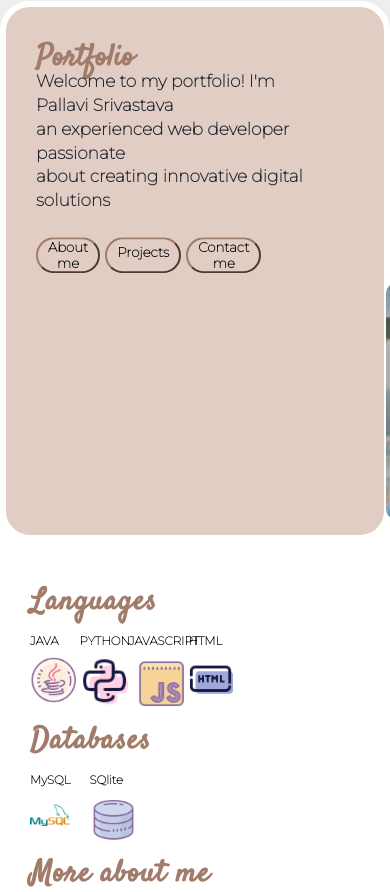
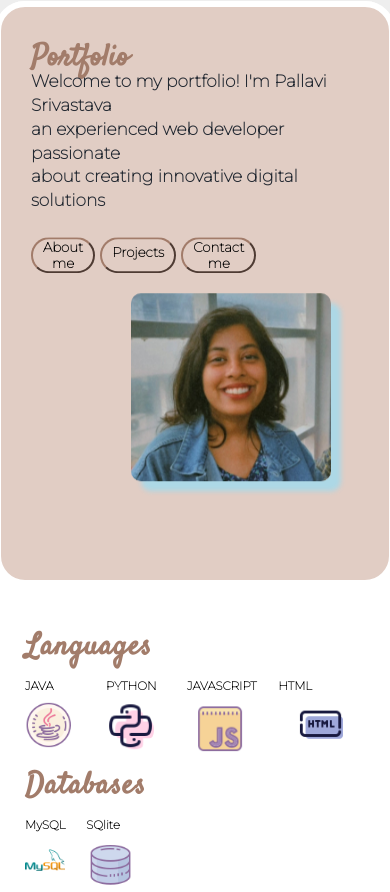
Before and after one commit to PallaviSrivastavaa/MyPortfolio, a plain HTML site: page index.html in a window 390 px wide. Shown: the top 892 px of the page. Drawn offline with Linux system fonts and the light colour scheme.

Commit message:
Update styles.css

```diff
--- a/styles.css
+++ b/styles.css
@@ -328,16 +328,14 @@
     color:white;
   }
   @media screen and (max-width:768px) {
-
-    .card{
-      height: 1200px;
-      width: 450px;
-
-    }
     h1{
       height: 0.5px;
       margin-bottom: 20px;
       float: none;
+    }
+    .card{
+      height: 1300px;
+      width: 400px;
     }
     .choice{
       width: 200px;
@@ -345,24 +343,18 @@
 
     }
     .card-wrapper{
-      height: 900px;
-      width: fit-content;
+      height: 1500px;
     }
-
    .container{
     height: fit-content;
-
    }
    p{
-    font-size: 10px;
-    margin-right: 50px;
-
-
+    font-size: smaller;
    }
-   .img-prof2{
+   .img-prof{
     width: 200px;
 
-    margin-left:150px ;
+    margin-left:100px ;
     margin-top: 10px;
 
    }
@@ -370,7 +362,25 @@
     font-size: 30px;
     padding-bottom: 30px;
    }
-   .card-top{
-    width: 390px;
+   .details{
+    font-size: small;
    }
+
+
+   .jsim{
+    margin-right: 30px;
+   }
+   .htim{
+    margin-left: 20px;
+   }
+   .igd-js{
+    margin-right: 30px;
+    margin-left: 30px;
+   }
+   .igd-py{
+    margin-left: 30px;
+   }
+
+
+
   }
```
